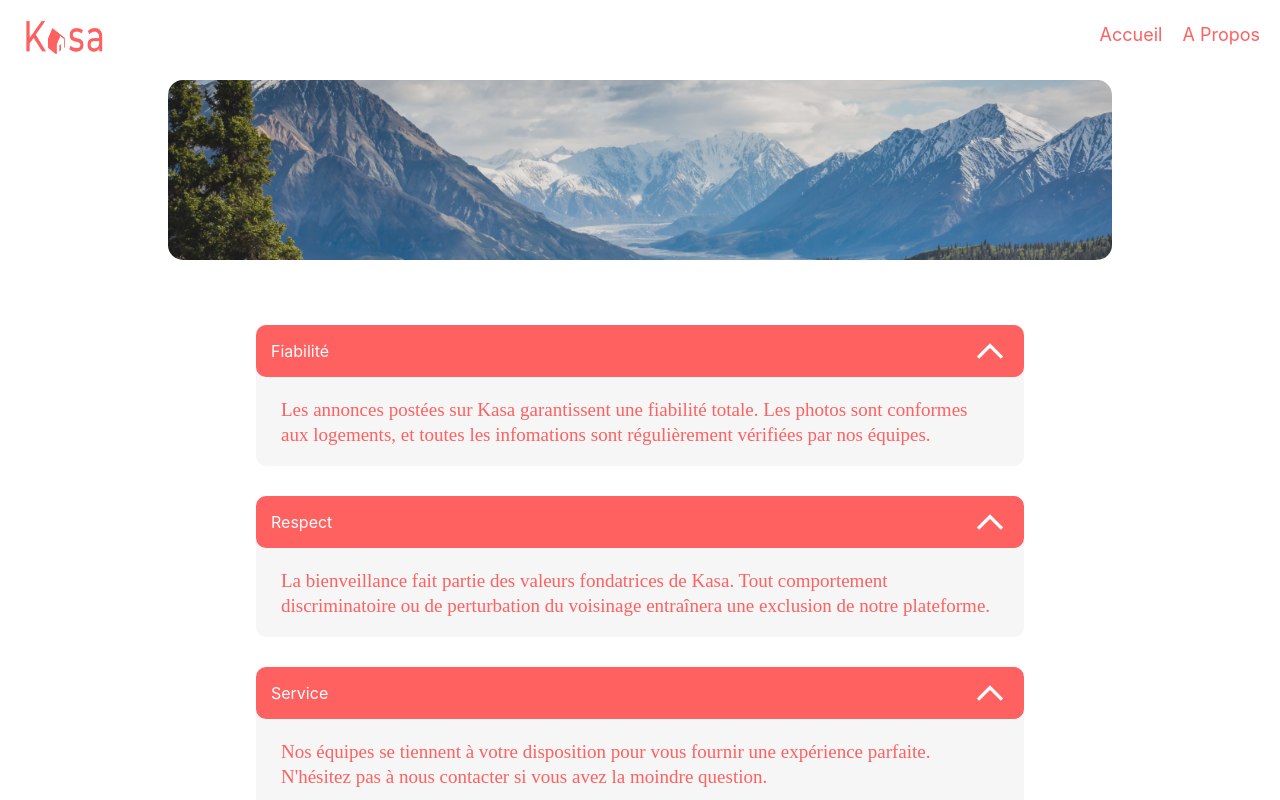
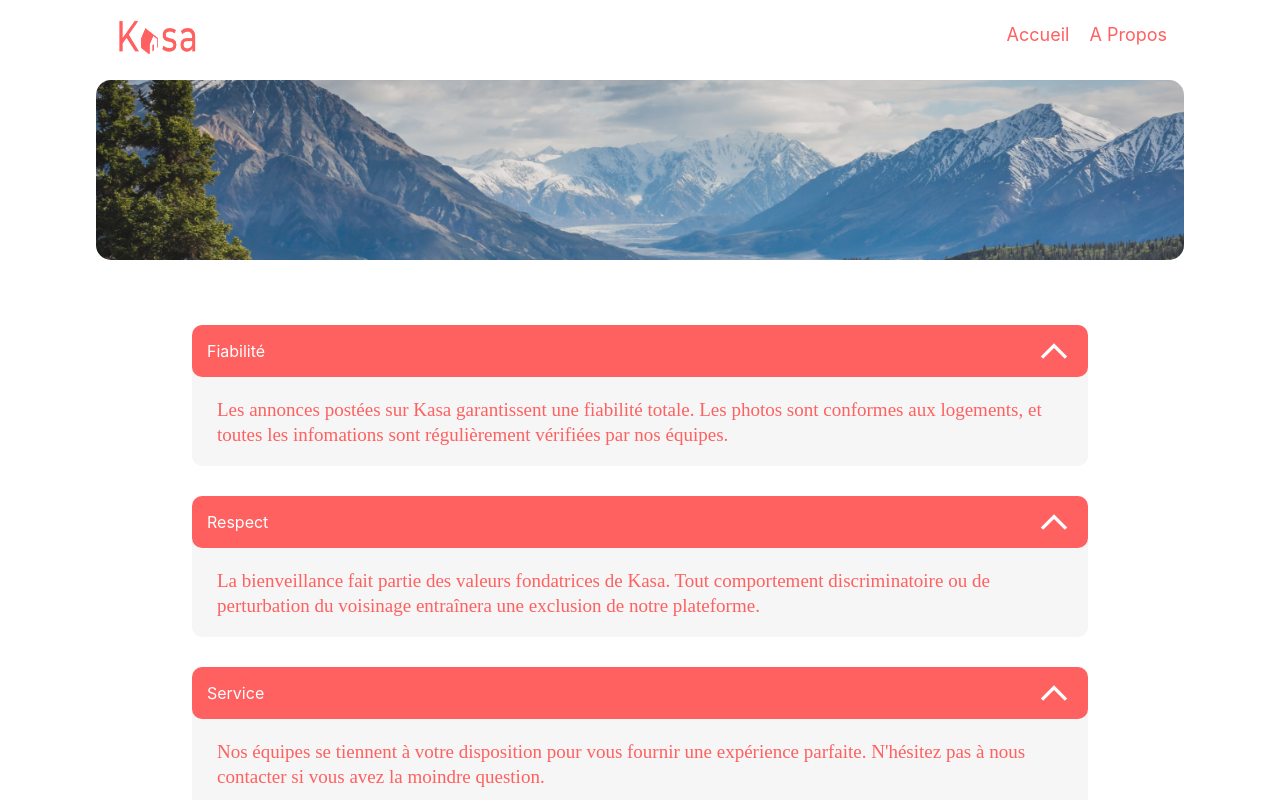
Before and after one commit to bettyY2022/kasa_oc, a React (Create React App) app: page /about in a window 1280 px wide. Shown: the top 800 px of the page. Built offline with nearby package versions, Linux system fonts and the light colour scheme.

Commit message:
last css changes

```diff
--- a/src/App.js
+++ b/src/App.js
@@ -16,10 +16,6 @@ const router = createBrowserRouter([
         <Home />
       </Layout>
     ),
-    errorElement:
-    <Layout>
-    <Error404 />
-    </Layout>
   },
   {
     path: "/logement/:logementID",
@@ -28,10 +24,11 @@ const router = createBrowserRouter([
         <Details />
       </Layout>
     ),
-    errorElement:
-    <Layout>
-    <Error404 />
-    </Layout>
+    errorElement: (
+      <Layout>
+        <Error404 />
+      </Layout>
+    ),
   },
   {
     path: "/about",
--- a/src/components/Banner.css
+++ b/src/components/Banner.css
@@ -15,5 +15,4 @@
 .cover {
     display: flex;
     justify-content: center;
-    margin: 20px 0;
   }
--- a/src/components/Card.css
+++ b/src/components/Card.css
@@ -4,15 +4,16 @@
     justify-content: center;
     background-color: #F6F6F6;
     border-radius: 15px;
-    margin: 160px;
+    margin-top: 60px;
+    width:75%
 }
 
 .card {
     display: flex;
     flex-direction: column-reverse;
-    height: 240px;
-    width: 280px;
-    margin: 30px 20px;
+    height: 250px;
+    width: 250px;
+    margin: 20px 20px;
     border-radius: 15px;
     background-size: cover;
 }
--- a/src/components/Header.css
+++ b/src/components/Header.css
@@ -14,8 +14,7 @@
 
   .header li {
     display: block;
-    padding: 0 0 0 20px;
-
+    font-size: 12px;
   }
 
   .header a {
--- a/src/components/Header.js
+++ b/src/components/Header.js
@@ -10,12 +10,12 @@ export default function Header() {
         style={{
           display: "flex",
           justifyContent: "space-between",
-          width: "100%",
+          width: "85%",
         }}
       >
         <img src={Img} alt="logo de Kasa" width={90} height={50}></img>
         <ul style={{ fontSize: 14 }}>
-          <li>
+          <li style={{ marginRight: 20 }}>
             <Link to="/">Accueil</Link>
           </li>
           <li>
--- a/src/pages/About.css
+++ b/src/pages/About.css
@@ -1,9 +1,6 @@
-.cover {
-    margin: 20px 50px;
-}
 
 .imageAbout {
-    width: 80%;
+    width: 85%;
     height: 180px;
     filter: contrast(0.8);
     border-radius: 15px;
@@ -16,7 +13,7 @@
     margin: 50px 0 50px 0;
   }
   .dropdown__box {
-    width: 60%;
+    width: 70%;
     margin: 15px 0 15px 0;
   }
   .fontSizeDesciption{
--- a/src/pages/Details.css
+++ b/src/pages/Details.css
@@ -12,6 +12,7 @@
     display: flex;
     flex-direction: row;
     flex-wrap: wrap;
+    justify-content: space-between;
 }
 
 .informationsLogement {
@@ -22,6 +23,8 @@
 .content {
     font-size: 18px;
     color: #FF6060;
+    margin-top: 10px;
+    margin-bottom: 10px;
 }
 
 .host {
@@ -29,7 +32,6 @@
     flex-direction: column;
     align-items: flex-end;
     margin: 10px;
-    margin-left: auto;
 }
 
 .hostInformations {
--- a/src/pages/Details.js
+++ b/src/pages/Details.js
@@ -1,4 +1,4 @@
-import { useParams } from "react-router-dom";
+import { useParams, useNavigate } from "react-router-dom";
 import logements from "../logements.json";
 import "../components/Collapse";
 import Tag from "../components/Tag";
@@ -9,9 +9,13 @@ import "../components/Carousel.css";
 import "../pages/Details.css";
 
 function Details() {
-  // get id from url react-router
+  // get id from url by react-router
   const { logementID } = useParams();
+  const navigate = useNavigate();
   const data = logements.find((logement) => logement.id === logementID);
+  if (data === undefined) {
+    navigate("/404");
+  }
   return (
     <div>
       <div className="bodyDetails">
@@ -21,8 +25,12 @@ function Details() {
           </div>
           <div className="Logement">
             <div className="informationsLogement">
-              <span className="content">{data.title}</span>
-              <span> {data.location}</span>
+              <span style={{ color: "red", fontSize: 18 }} className="content">
+                {data.title}
+              </span>
+              <span style={{ color: "red", fontSize: 12 }}>
+                {data.location}
+              </span>
               <div className="tagInformation">
                 {data.tags.map((tag) => (
                   <Tag key={tag} text={tag} />
--- a/src/pages/Home.js
+++ b/src/pages/Home.js
@@ -10,7 +10,9 @@ function Home() {
   return (
     <div>
       <Banner />
-      <div className="CardKasa">{cards}</div>
+      <div style={{ width: "100%", display: "flex", justifyContent: "center" }}>
+        <div className="CardKasa">{cards}</div>
+      </div>
     </div>
   );
 }
```
